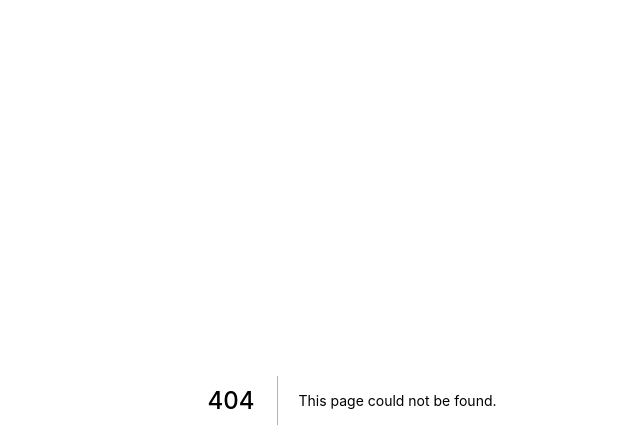
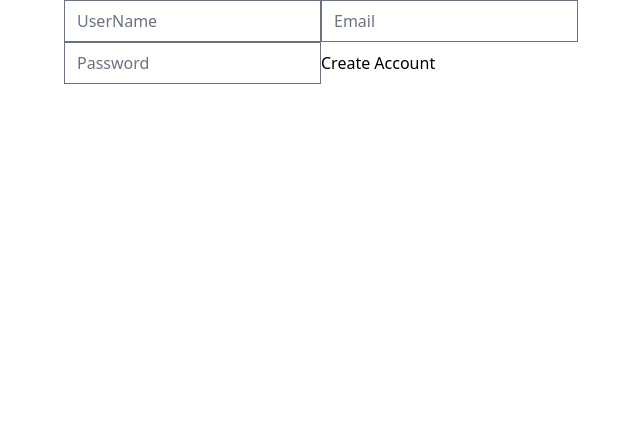
Before and after one commit to eenooy/carrot-market, a Next.js app: page /forms in a window 1280 px wide. Before the commit this address had no page. Shown: the top 448 px of the page, without its empty margins (288-928 px from the left). Built offline with nearby package versions, Linux system fonts and the light colour scheme.

Commit message:
add: useForm 사용해보기, validation 체크

```diff
--- a/package.json
+++ b/package.json
@@ -13,7 +13,8 @@
     "@tailwindcss/forms": "^0.5.0",
     "next": "12.3.0",
     "react": "18.2.0",
-    "react-dom": "18.2.0"
+    "react-dom": "18.2.0",
+    "react-hook-form": "^7.41.1"
   },
   "devDependencies": {
     "@types/node": "18.7.18",
--- /dev/null
+++ b/pages/forms.tsx
@@ -0,0 +1,50 @@
+import { FieldErrors, useForm } from "react-hook-form";
+
+interface LoginForm {
+    userName: string;
+    email: string;
+    password: string;
+}
+
+export default function Forms() {
+    const { register, handleSubmit } = useForm<LoginForm>();
+    const onValid = (data: LoginForm) => {
+        console.log("im valid");
+    };
+    const onInvalid = (errors: FieldErrors) => {
+        console.log(errors);
+    };
+    return (
+        <form onSubmit={handleSubmit(onValid, onInvalid)}>
+            <input
+                {...register("userName", {
+                    required: "UserName is reqired",
+                    minLength: {
+                        message: "The userName should be longer than 5 chars",
+                        value: 5,
+                    },
+                })}
+                type="text"
+                placeholder="UserName"
+            />
+            <input
+                {...register("email", {
+                    required: "Email is reqired"
+                })}
+                type="email"
+                placeholder="Email"
+            />
+            <input
+                {...register("password", {
+                    required: "Password is reqired"
+                })}
+                type="password"
+                placeholder="Password"
+            />
+            <input
+                type="submit"
+                value="Create Account"
+            />
+        </form>
+    );
+}
--- a/pages/index.tsx
+++ b/pages/index.tsx
@@ -32,7 +32,6 @@
               strokeWidth="2"
               d="M12 6v6m0 0v6m0-6h6m-6 0H6"
             />
-
           </svg>
         </FloatingButton>
       </div>
```
Also changed, not shown: 1 other file (tests, documents, lock files or other folders).
